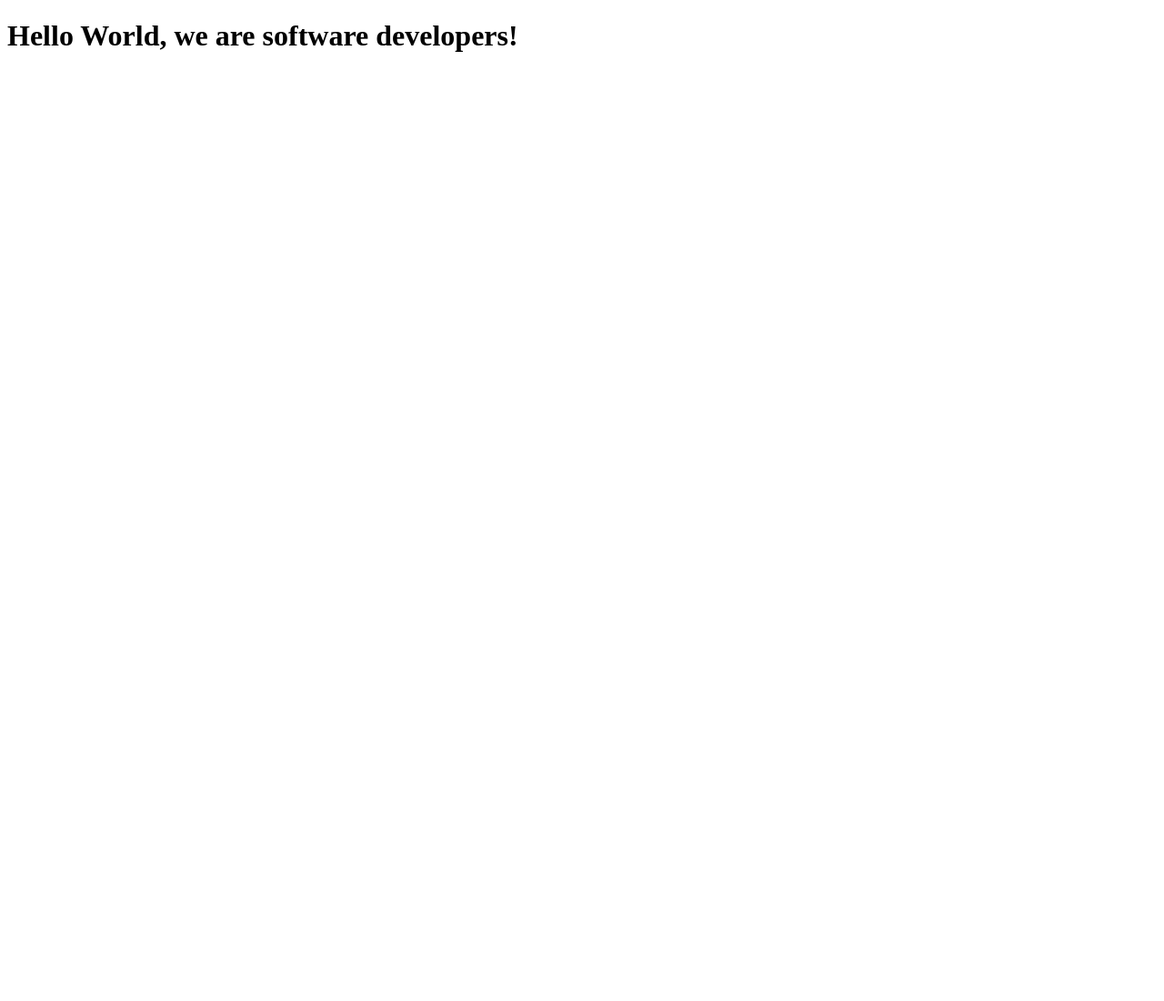
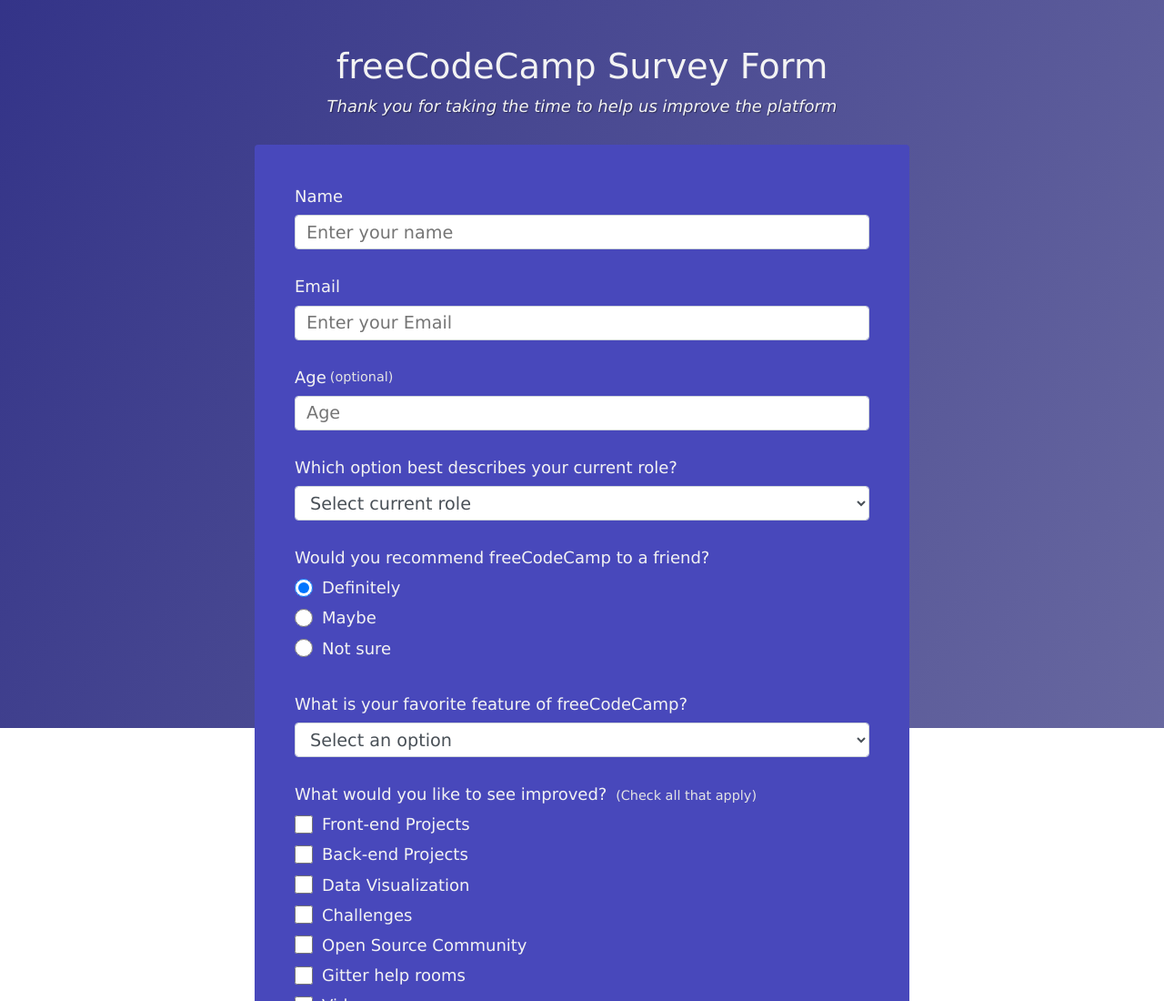
Before and after one commit to mayo7e/third_project, a plain HTML site: page index.html in a window 1280 px wide. Shown: the top 1100 px of the page at 91% size. Before the commit the page ends 800 px from the top, so only its background shows below. Drawn offline with Linux system fonts and the light colour scheme.

Commit message:
layout Update

```diff
--- a/css/style.css
+++ b/css/style.css
@@ -0,0 +1,181 @@
+@import url('https://fonts.googleapis.com/css?family=Poppins:200i,400&display=swap');
+
+:root {
+  --color-white: #f3f3f3;
+  --color-darkblue: #1b1b32;
+  --color-darkblue-alpha: rgba(27, 27, 50, 0.8);
+  --color-green: #37af65;
+}
+
+*,
+*::before,
+*::after {
+  box-sizing: border-box;
+}
+
+body {
+  font-family: 'sans-serif', Verdana, Geneva, Tahoma;
+  font-size: 1.2rem;
+  font-weight: 400;
+  line-height: 1.4;
+  color: var(--color-white);
+  margin: 0;
+}
+
+
+body::before {
+  content: '';
+  position: fixed;
+  top: 0;
+  left: 0;
+  height: 100%;
+  width: 100%;
+  z-index: -1;
+  background: var(--color-darkblue);
+  background-image: linear-gradient(
+      115deg,
+      rgba(58, 58, 158, 0.8),
+      rgba(136, 136, 206, 0.7)
+    ),
+    url(https://media.istockphoto.com/id/514416224/nl/foto/magnifying-glass-and-documents-with-analytics-data-lying-on-tabl.jpg?s=2048x2048&w=is&k=20&c=D89xmqypE2EP9pXIfcsW76m9WBrCJlq8sh9ZnZVm5_A=);
+  background-size: cover;
+  background-repeat: no-repeat;
+  background-position: center;
+}
+
+h1 {
+  font-weight: 400;
+  line-height: 1.2;
+}
+
+p {
+  font-size: 1.125rem;
+}
+
+h1,
+p {
+  margin-top: 0;
+  margin-bottom: 0.5rem;
+}
+
+label {
+  display: flex;
+  align-items: center;
+  font-size: 1.125rem;
+  margin-bottom: 0.5rem;
+}
+
+input,
+button,
+select,
+textarea {
+  margin: 0;
+  font-family: inherit;
+  font-size: inherit;
+  line-height: inherit;
+}
+
+button {
+  border: none;
+}
+
+.container {
+  width: 100%;
+  margin: 3.125rem auto 0 auto;
+}
+
+@media (min-width: 576px) {
+  .container {
+    max-width: 540px;
+  }
+}
+
+@media (min-width: 768px) {
+  .container {
+    max-width: 720px;
+  }
+}
+
+.header {
+  padding: 0 0.625rem;
+  margin-bottom: 1.875rem;
+}
+
+.description {
+  font-style: italic;
+  font-weight: 200;
+  text-shadow: 1px 1px 1px rgba(0, 0, 0, 0.4);
+}
+
+.clue {
+  margin-left: 0.25rem;
+  font-size: 0.9rem;
+  color: #e4e4e4;
+}
+
+.text-center {
+  text-align: center;
+}
+
+/* form */
+
+form {
+  background: rgb(72, 72, 187);
+  padding: 2.5rem 0.625rem;
+  border-radius: 0.25rem;
+}
+
+@media (min-width: 480px) {
+  form {
+    padding: 2.5rem;
+  }
+}
+
+.form-group {
+  margin: 0 auto 1.25rem auto;
+  padding: 0.25rem;
+}
+
+.form-control {
+  display: block;
+  width: 100%;
+  height: 2.375rem;
+  padding: 0.375rem 0.75rem;
+  color: #495057;
+  background-color: #fff;
+  background-clip: padding-box;
+  border: 1px solid #ced4da;
+  border-radius: 0.25rem;
+  transition: border-color 0.15s ease-in-out, box-shadow 0.15s ease-in-out;
+}
+
+.form-control:focus {
+  border-color: #80bdff;
+  outline: 0;
+  box-shadow: 0 0 0 0.2rem rgba(0, 123, 255, 0.25);
+}
+
+.input-radio,
+.input-checkbox {
+  display: inline-block;
+  margin-right: 0.625rem;
+  min-height: 1.25rem;
+  min-width: 1.25rem;
+}
+
+.input-textarea {
+  min-height: 120px;
+  width: 100%;
+  padding: 0.625rem;
+  resize: vertical;
+}
+
+.submit-button {
+  display: block;
+  width: 100%;
+  padding: 0.75rem;
+  background: var(--color-green);
+  color: inherit;
+  border-radius: 2px;
+  cursor: pointer;
+}
--- a/index.html
+++ b/index.html
@@ -7,21 +7,218 @@
   </head>
 
   <body>
+    <div class="container">
+      <header class="header">
+        <h1 id="title" class="text-center">freeCodeCamp Survey Form</h1>
+        <p id="description" class="description text-center">
+          Thank you for taking the time to help us improve the platform
+        </p>
+      </header>
+      <form id="survey-form">
+        <div class="form-group">
+          <label id="name-label" for="name">Name</label>
+          <input
+            type="text"
+            name="name"
+            id="name"
+            class="form-control"
+            placeholder="Enter your name"
+            required
+          />
+        </div>
+        <div class="form-group">
+          <label id="email-label" for="email">Email</label>
+          <input
+            type="email"
+            name="email"
+            id="email"
+            class="form-control"
+            placeholder="Enter your Email"
+            required
+          />
+        </div>
+        <div class="form-group">
+          <label id="number-label" for="number"
+            >Age<span class="clue">(optional)</span></label
+          >
+          <input
+            type="number"
+            name="age"
+            id="number"
+            min="10"
+            max="99"
+            class="form-control"
+            placeholder="Age"
+          />
+        </div>
+        <div class="form-group">
+          <p>Which option best describes your current role?</p>
+          <select id="dropdown" name="role" class="form-control" required>
+            <option disabled selected value>Select current role</option>
+            <option value="student">Student</option>
+            <option value="job">Full Time Job</option>
+            <option value="learner">Full Time Learner</option>
+            <option value="preferNo">Prefer not to say</option>
+            <option value="other">Other</option>
+          </select>
+        </div>
+
+        <div class="form-group">
+          <p>Would you recommend freeCodeCamp to a friend?</p>
+          <label>
+            <input
+              name="user-recommend"
+              value="definitely"
+              type="radio"
+              class="input-radio"
+              checked
+            />Definitely</label
+          >
+          <label>
+            <input
+              name="user-recommend"
+              value="maybe"
+              type="radio"
+              class="input-radio"
+            />Maybe</label
+          >
+
+          <label
+            ><input
+              name="user-recommend"
+              value="not-sure"
+              type="radio"
+              class="input-radio"
+            />Not sure</label
+          >
+        </div>
+
+        <div class="form-group">
+          <p>What is your favorite feature of freeCodeCamp?</p>
+          <select id="most-like" name="mostLike" class="form-control" required>
+            <option disabled selected value>Select an option</option>
+            <option value="challenges">Challenges</option>
+            <option value="projects">Projects</option>
+            <option value="community">Community</option>
+            <option value="openSource">Open Source</option>
+          </select>
+        </div>
+
+        <div class="form-group">
+          <p>
+            What would you like to see improved?
+            <span class="clue">(Check all that apply)</span>
+          </p>
+
+          <label
+            ><input
+              name="prefer"
+              value="front-end-projects"
+              type="checkbox"
+              class="input-checkbox"
+            />Front-end Projects</label
+          >
+          <label>
+            <input
+              name="prefer"
+              value="back-end-projects"
+              type="checkbox"
+              class="input-checkbox"
+            />Back-end Projects</label
+          >
+          <label
+            ><input
+              name="prefer"
+              value="data-visualization"
+              type="checkbox"
+              class="input-checkbox"
+            />Data Visualization</label
+          >
+          <label
+            ><input
+              name="prefer"
+              value="challenges"
+              type="checkbox"
+              class="input-checkbox"
+            />Challenges</label
+          >
+          <label
+            ><input
+              name="prefer"
+              value="open-source-community"
+              type="checkbox"
+              class="input-checkbox"
+            />Open Source Community</label
+          >
+          <label
+            ><input
+              name="prefer"
+              value="gitter-help-rooms"
+              type="checkbox"
+              class="input-checkbox"
+            />Gitter help rooms</label
+          >
+          <label
+            ><input
+              name="prefer"
+              value="videos"
+              type="checkbox"
+              class="input-checkbox"
+            />Videos</label
+          >
+          <label
+            ><input
+              name="prefer"
+              value="city-meetups"
+              type="checkbox"
+              class="input-checkbox"
+            />City Meetups</label
+          >
+          <label
+            ><input
+              name="prefer"
+              value="wiki"
+              type="checkbox"
+              class="input-checkbox"
+            />Wiki</label
+          >
+          <label
+            ><input
+              name="prefer"
+              value="forum"
+              type="checkbox"
+              class="input-checkbox"
+            />Forum</label
+          >
+          <label
+            ><input
+              name="prefer"
+              value="additional-courses"
+              type="checkbox"
+              class="input-checkbox"
+            />Additional Courses</label
+          >
+        </div>
+
+        <div class="form-group">
+          <p>Any comments or suggestions?</p>
+          <textarea
+            id="comments"
+            class="input-textarea"
+            name="comment"
+            placeholder="Enter your comment here..."
+          ></textarea>
+        </div>
+
+        <div class="form-group">
+          <button type="submit" id="submit" class="submit-button">
+            Submit
+          </button>
+        </div>
+      </form>
+    </div>
+
     <script src="https://cdn.freecodecamp.org/testable-projects-fcc/v1/bundle.js"></script>
-
-        <h1>Hello World, we are software developers!</h1>
-    <!--
-
-    Hello Camper!
-
-    For now, the test suite only works in Chrome!
-    Please read the README below in the JS Editor before beginning.
-    Feel free to delete this message once you have read it.
-    Good luck and Happy Coding!
-
-    - The freeCodeCamp Team
-
-    -->
     <script  src="js/index.js"></script>
   </body>
 </html>
```
